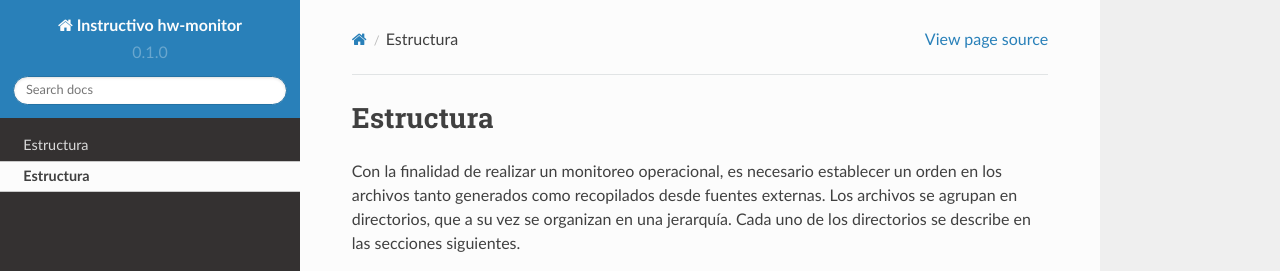
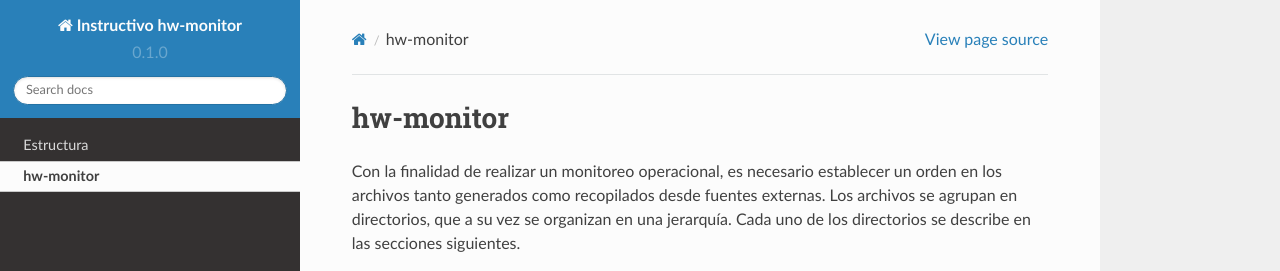
Before and after one commit to chsegura/rtd-tutorial, a Sphinx documentation site: the page built from docs/source/monitor.rst, in a window 1280 px wide and 931 px high. Shown: the top 271 px of the window. Built offline with Sphinx 7.4.7 and the Read the Docs theme 2.0.0, drawn with Linux system fonts in a browser that asks for light colours; pages that are not in the unit, such as notebooks, are missing from menus.

Commit message:
Update monitor.rst

```diff
--- a/docs/source/monitor.rst
+++ b/docs/source/monitor.rst
@@ -1,4 +1,4 @@
-Estructura
+hw-monitor
 =====
 
 .. Estructura:
```
